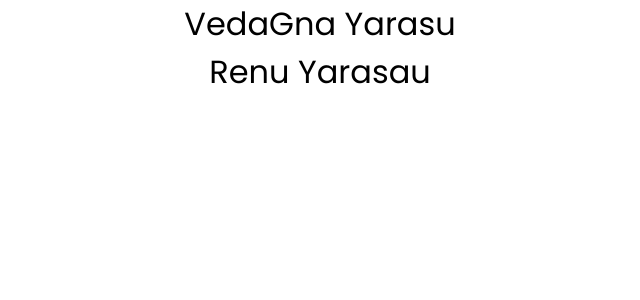
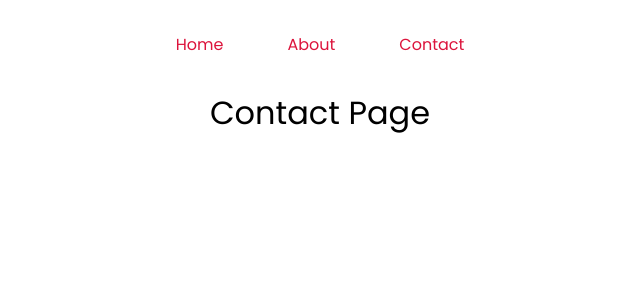
Before and after one commit to renuyarasu/react-rounter, a React (Create React App) app: page /contact in a window 1280 px wide. Shown: the top 300 px of the page, without its empty margins (320-960 px from the left). Built offline with nearby package versions, Linux system fonts and the light colour scheme.

Commit message:
implementation BrowserRouter as Router, Route, Switch

```diff
--- a/package.json
+++ b/package.json
@@ -8,6 +8,7 @@
     "@testing-library/user-event": "^12.8.3",
     "react": "^17.0.2",
     "react-dom": "^17.0.2",
+    "react-router-dom": "^5.2.0",
     "react-scripts": "4.0.3",
     "web-vitals": "^1.1.2"
   },
--- a/src/App.css
+++ b/src/App.css
@@ -14,3 +14,7 @@
 h1{
   font-weight: 400;
 }
+u{list-style: none;}
+li{display: inline-block;padding: 2rem;}
+li a{text-decoration: none;color: crimson;}
+li a:hover{text-decoration: underline;}
--- a/src/App.js
+++ b/src/App.js
@@ -1,17 +1,21 @@
 import './App.css';
 import Header from './components/Header';
+import { BrowserRouter as Router, Route } from 'react-router-dom';
+import Home from './Pages/Home';
+import About from './Pages/About';
+import Contact from './Pages/Contact';
 
-const name = [
-  {
-    first: 'VedaGna',
-    last: 'Yarasu',
-  },
-  {
-    first: 'Renu',
-    last: 'Yarasau',
-  },
-]
-
-const App = (props) => <Header name={name} />
+const App = () => {
+  return (
+    <Router>
+      <div className="App">
+        <Header />
+      <Route path='/' exact component={Home} />
+      <Route path='/about' component={About} />
+      <Route path='/contact' component={Contact} />
+      </div>
+    </Router>
+  );
+}
 
 export default App;
--- /dev/null
+++ b/src/Pages/About.js
@@ -0,0 +1,11 @@
+import React from 'react'
+
+const About = () => {
+    return (
+        <div>
+            <h1>About Page</h1>
+        </div>
+    )
+}
+
+export default About;
--- /dev/null
+++ b/src/Pages/Contact.js
@@ -0,0 +1,11 @@
+import React from 'react'
+
+const Contact = () => {
+    return (
+        <div>
+            <h1>Contact Page</h1>
+        </div>
+    )
+}
+
+export default Contact;
--- /dev/null
+++ b/src/Pages/Home.js
@@ -0,0 +1,11 @@
+import React from 'react'
+
+const Home = () => {
+    return (
+        <div>
+            <h1>Home Page</h1>
+        </div>
+    )
+}
+
+export default Home;
--- a/src/components/Header.js
+++ b/src/components/Header.js
@@ -1,16 +1,13 @@
 import React from 'react';
+import { Link } from 'react-router-dom';
 
-const Header = ({name}) => {
-    return (
-        <div className="App">
-            {
-                name.map(({first, last}) => (
-
-                    <h1>{first} {last} </h1>
-                ))
-            }
-        </div>
-    )
-}
-
+const Header = () => (
+    <div>
+        <ul>
+            <li><Link to="/">Home</Link></li>
+            <li><Link to="/about">About</Link></li>
+            <li><Link to="/contact">Contact</Link></li>
+        </ul>
+    </div>
+)
 export default Header
```
Also changed, not shown: 1 other file (tests, documents, lock files or other folders).
